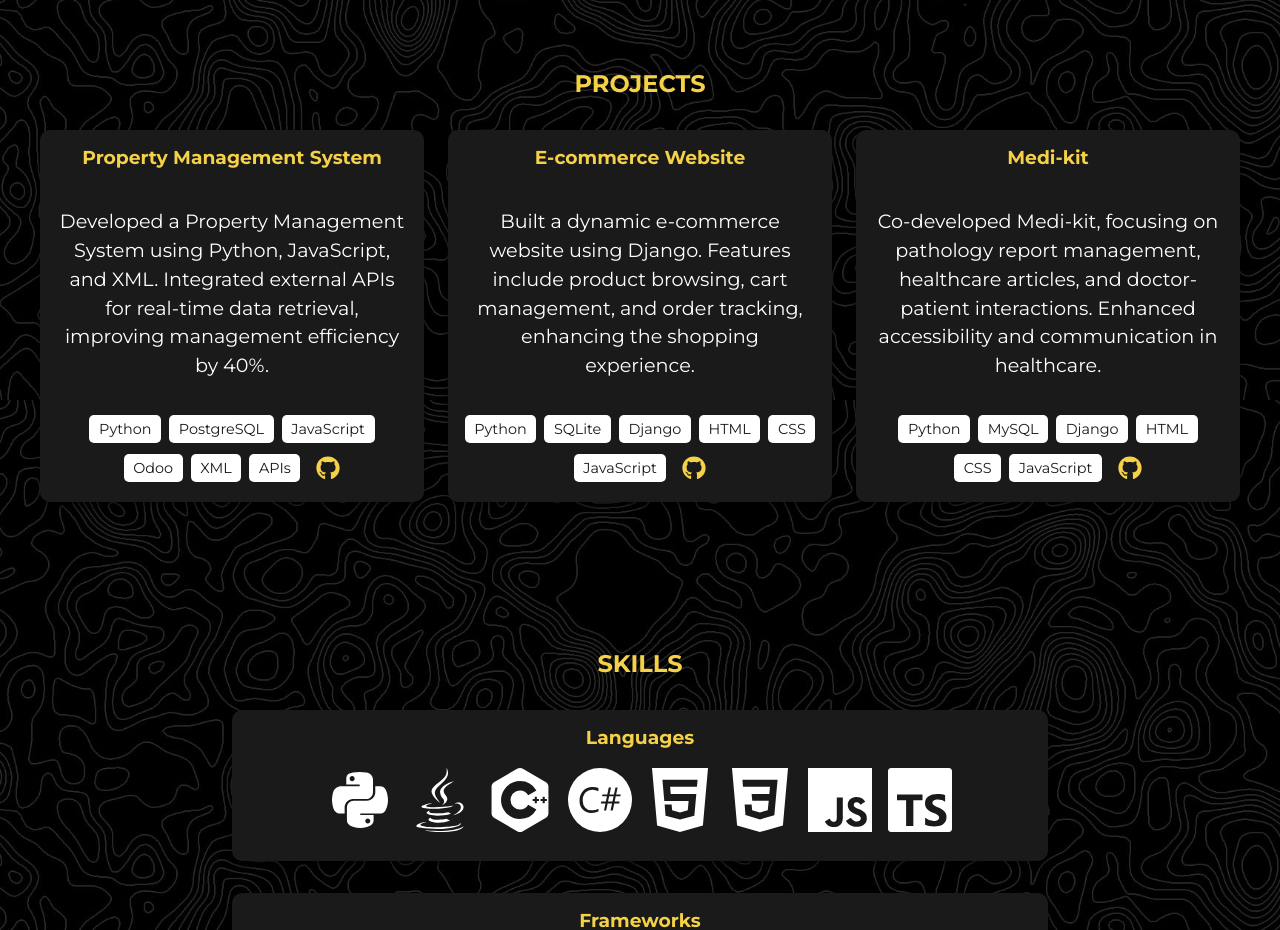
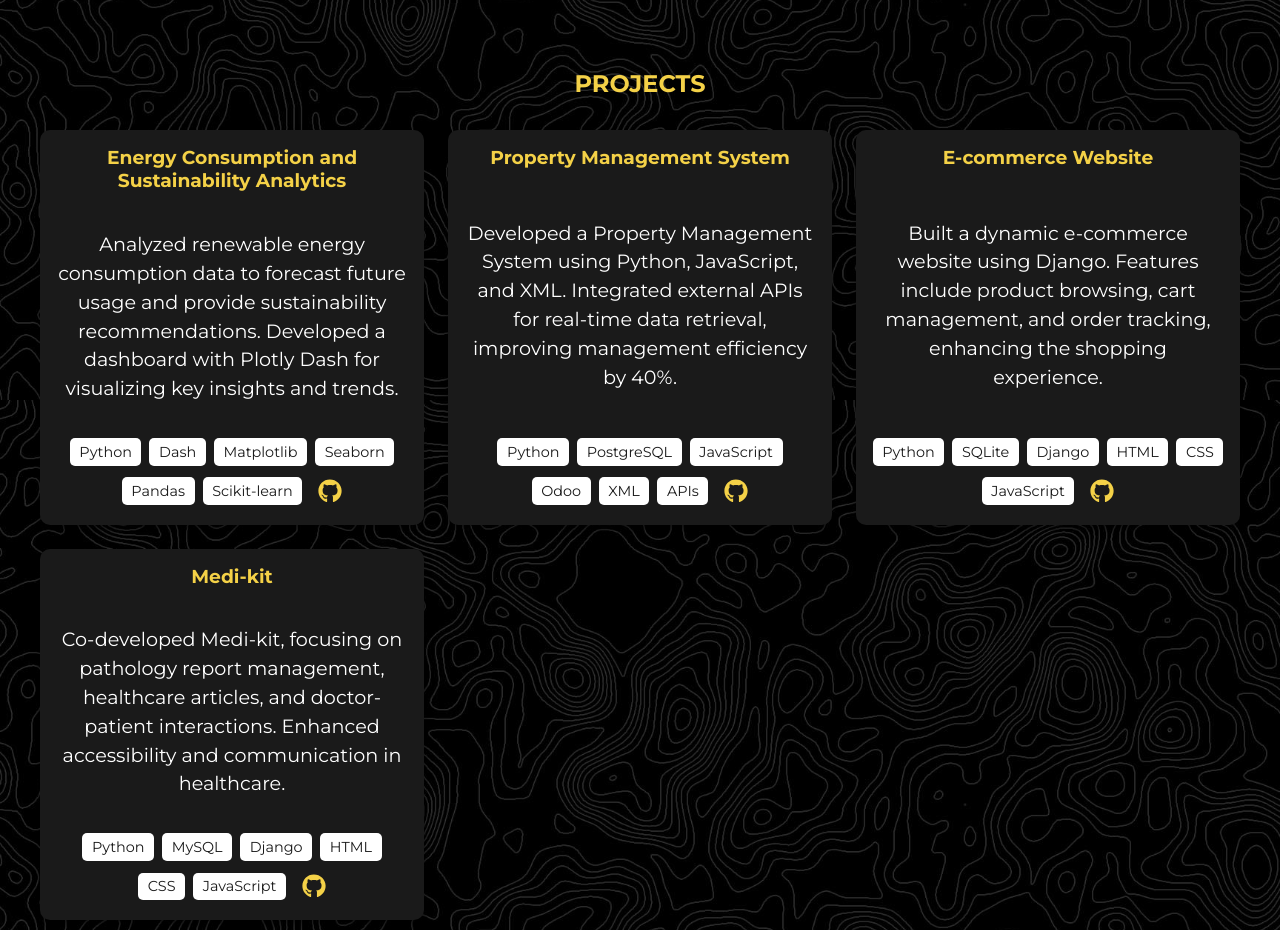
Before and after one commit to VaibhavMonpara/portfolio-website, a React (Create React App) app: page / in a window 1280 px wide. Shown: the part 2000-2930 px from the top of the page. Built offline with nearby package versions, Linux system fonts and the light colour scheme.

Commit message:
Added new project

```diff
--- a/src/components/Projects.js
+++ b/src/components/Projects.js
@@ -8,6 +8,29 @@ const Projects = () => {
       <div className="projects-content">
         <h2>PROJECTS</h2>
         <div className="projects-grid">
+          <div className="card">
+            <h3>Energy Consumption and Sustainability Analytics</h3>
+            <p>Analyzed renewable energy consumption data to forecast future usage and provide sustainability
+               recommendations. Developed a dashboard with Plotly Dash
+               for visualizing key insights and trends.
+            </p>
+            <div className="skills-used">
+              <span className="skill-badge">Python</span>
+              <span className="skill-badge">Dash</span>
+              <span className="skill-badge">Matplotlib</span>
+              <span className="skill-badge">Seaborn</span>
+              <span className="skill-badge">Pandas</span>
+              <span className="skill-badge">Scikit-learn</span>
+              <a
+                href="https://github.com/VaibhavMonpara/ecsa-project"
+                target="_blank"
+                rel="noopener noreferrer"
+                className="github-link"
+              >
+                <FaGithub />
+              </a>
+            </div>
+          </div>
           <div className="card">
             <h3>Property Management System</h3>
             <p>
```
Also changed, not shown: 1 other file (tests, documents, lock files or other folders).
